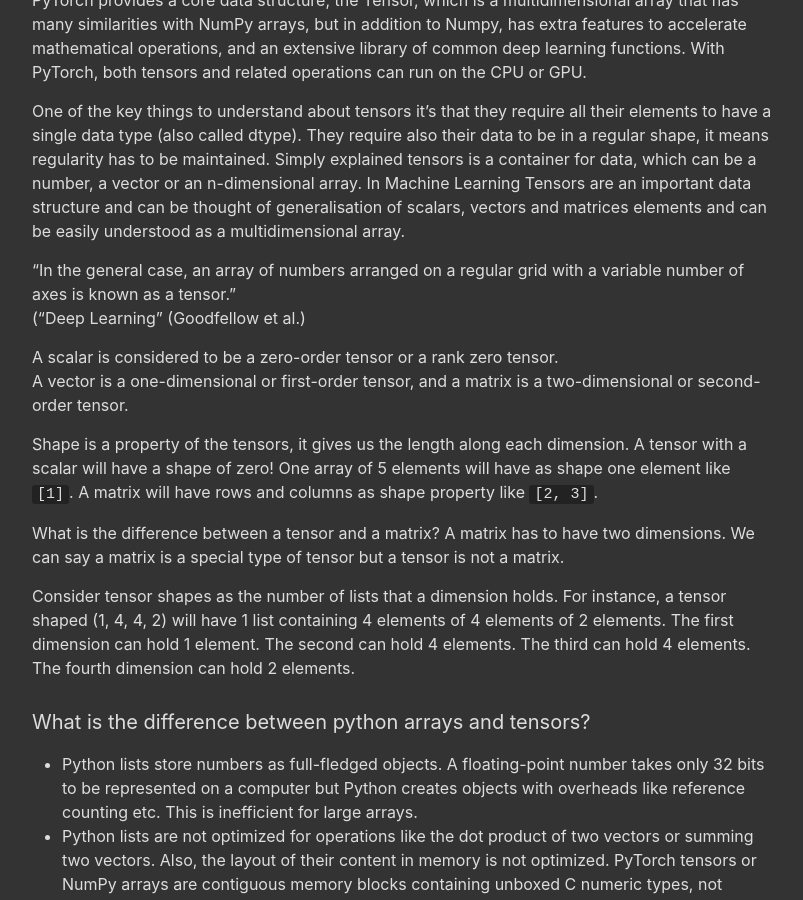
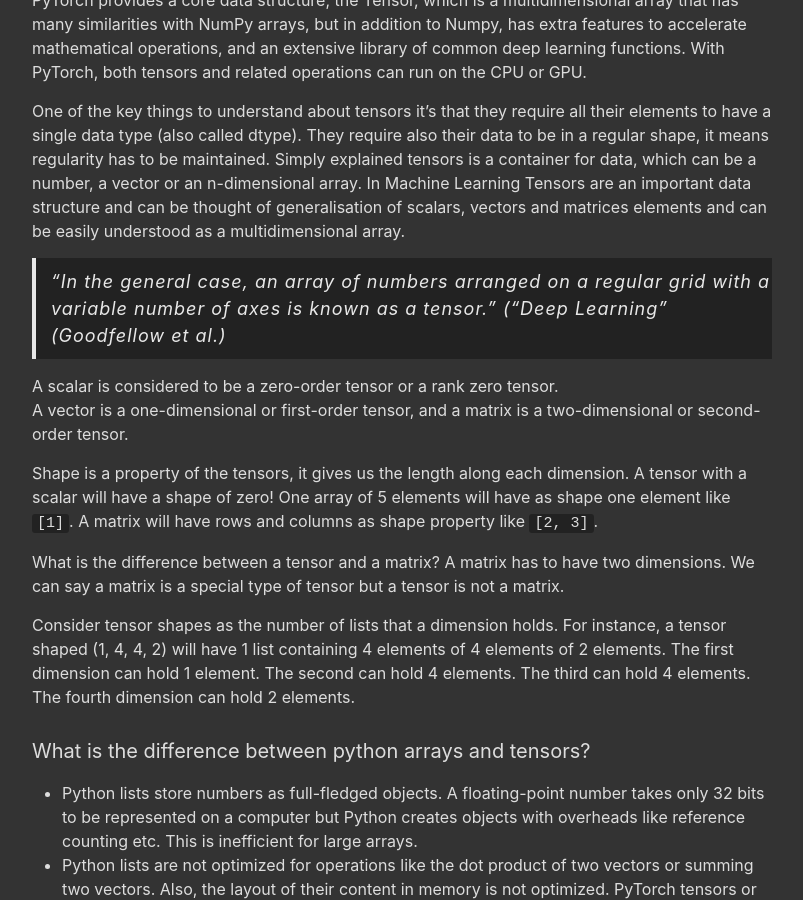
Before and after one commit to pymultitudes/pymultitudes.github.io, a Jekyll site: the page built from _posts/2020-05-28-tensors.md, in a window 1280 px wide and 900 px high, scrolled down 300 px. Shown: the whole window, without its empty margins (238-1041 px from the left). Built offline with Jekyll 4.4.1, drawn with Linux system fonts in a browser that asks for light colours; our own code applies the rules of GitHub Pages for plain Markdown files.

Commit message:
Update 2020-05-28-tensors.md

```diff
--- a/_posts/2020-05-28-tensors.md
+++ b/_posts/2020-05-28-tensors.md
@@ -13,8 +13,7 @@ One of the key things to understand about tensors it's that they require all the
 Simply explained tensors is a container for data, which can be a number, a vector or an n-dimensional array.
 In Machine Learning Tensors are an important data structure and can be thought of generalisation of scalars, vectors and matrices elements and can be easily understood as a multidimensional array.
 
-"In the general case, an array of numbers arranged on a regular grid with a variable number of axes is known as a tensor.”
-("Deep Learning" (Goodfellow et al.)
+> "In the general case, an array of numbers arranged on a regular grid with a variable number of axes is known as a tensor.”   ("Deep Learning" (Goodfellow et al.)
 
 A scalar is considered to be a zero-order tensor or a rank zero tensor.
 A vector is a one-dimensional or first-order tensor, and a matrix is a two-dimensional or second-order tensor.
```
